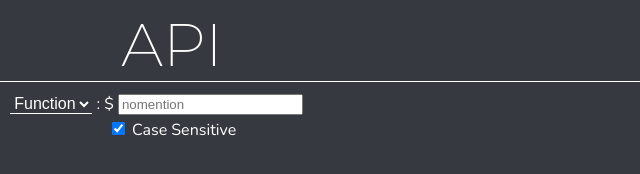
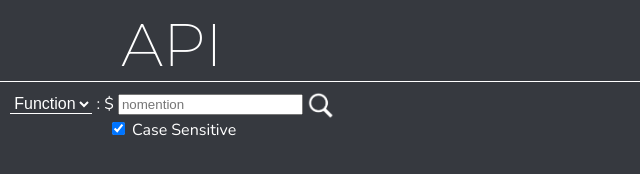
Before and after one commit to hcs1219/bdfd-api, a plain HTML site: page index.html in a window 1280 px wide. Shown: the full height of the page, 468-1108 px from the left. Drawn offline with nearby package versions, Linux system fonts and the light colour scheme.

Commit message:
Update index.html

```diff
--- a/index.html
+++ b/index.html
@@ -22,7 +22,7 @@
         height: 2em;
         border: 0;
         background-color: transparent;
-        background-image: url("/sources/search.png");
+        background-image: url("search.png");
         background-size: cover;
         vertical-align: middle;
        }
```
